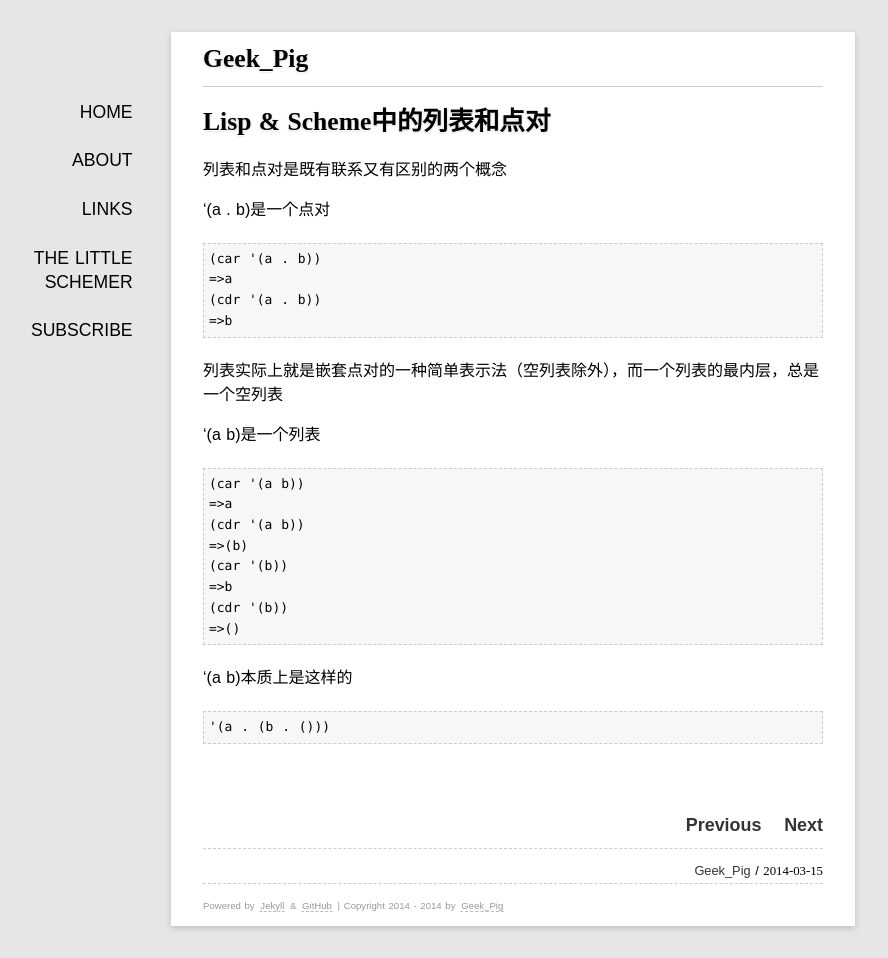
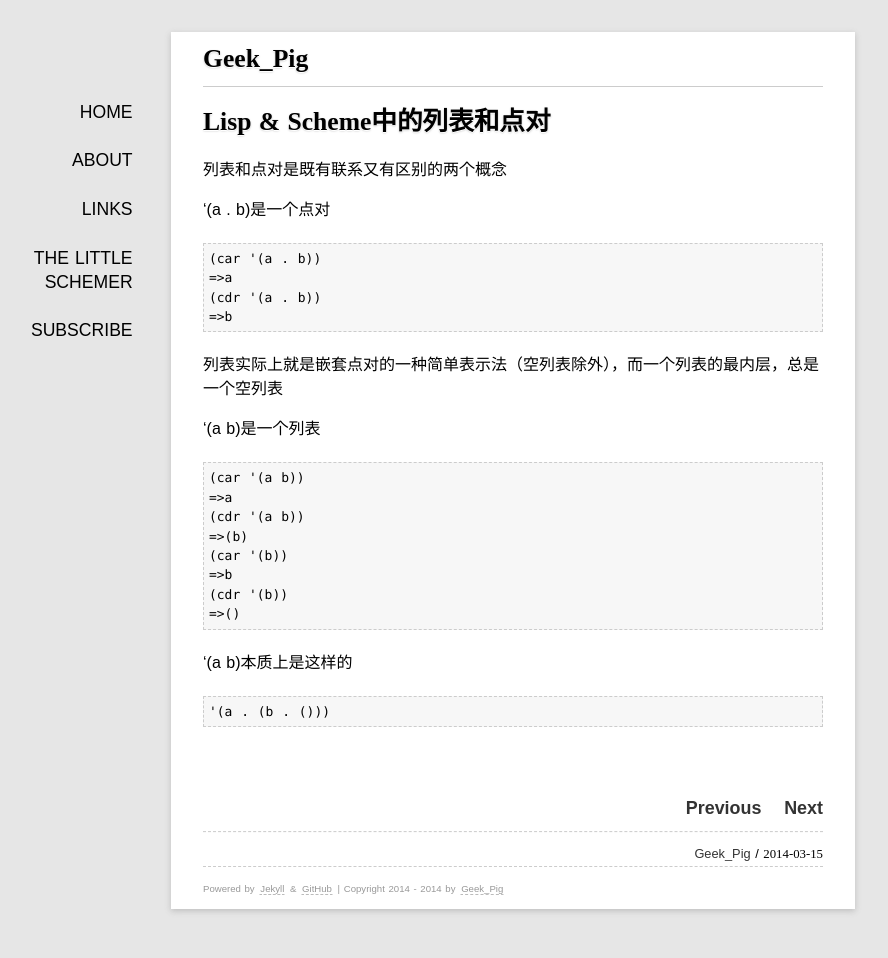
Before and after one commit to rhuichao/uternet.github.io, a Jekyll site: the page built from _posts/2014-03-15-list_and_pair.md, in a window 1280 px wide. Shown: the whole page, without its empty margins (127-1015 px from the left). Built offline with Jekyll 4.4.1, drawn with Linux system fonts in a browser that asks for light colours; some web fonts are replaced; Markdown is read by kramdown in place of the engine named in the settings.

Commit message:
new document posted

```diff
--- a/media/css/style.css
+++ b/media/css/style.css
@@ -66,7 +66,7 @@ ol ul, ul ol, ul ul, ol ol {
 pre code{
     margin:1em 0;
     font-size:0.9em;
-    line-height:1.6;
+    line-height:1.5;
     display:block;
     overflow:auto;
 }
```
